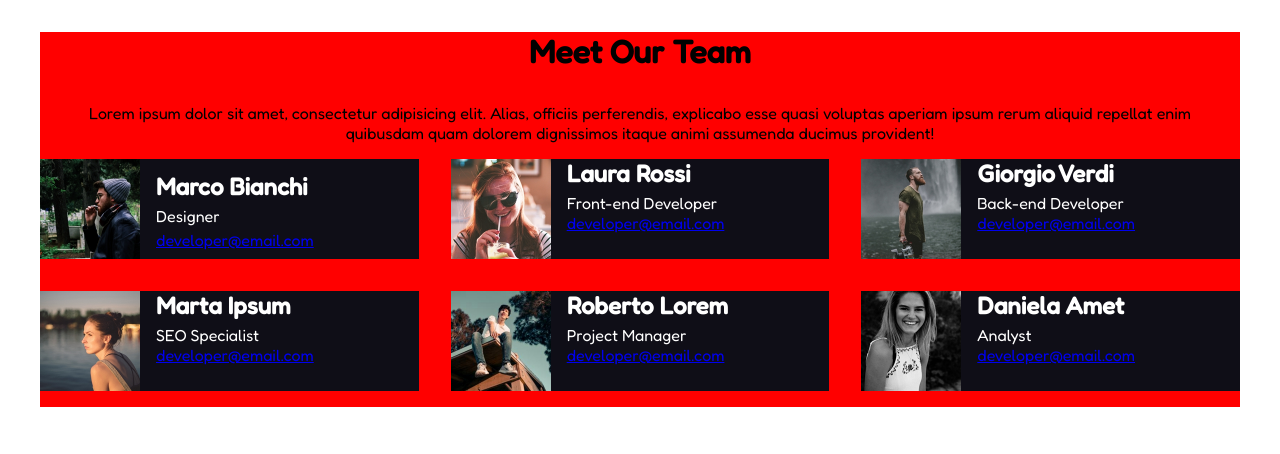
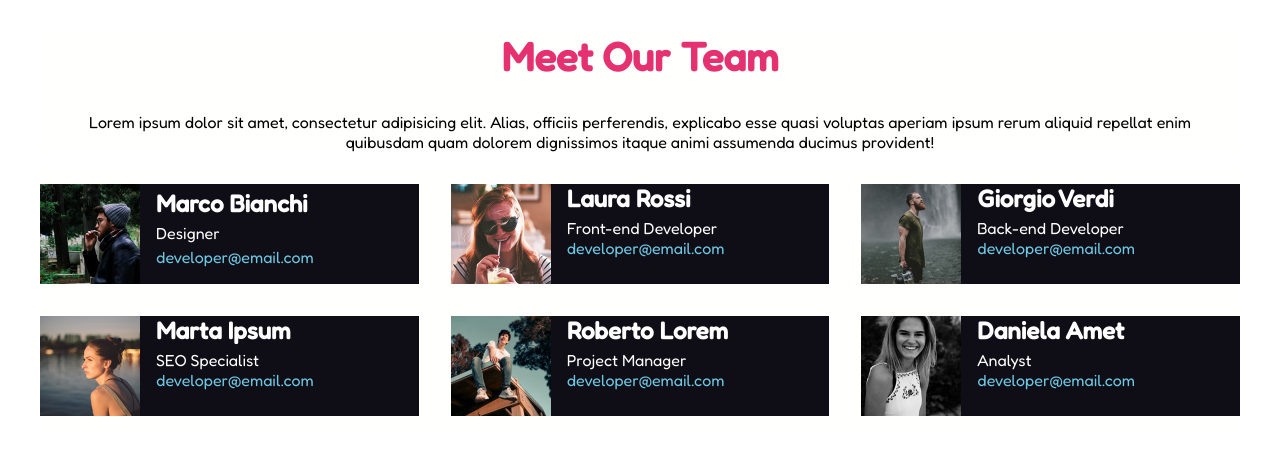
Before and after one commit to VincenzoTavassi/html-css-float-cards, a plain HTML site: page index.html in a window 1280 px wide. Drawn offline with Linux system fonts and the light colour scheme.

Commit message:
final commit

```diff
--- a/css/style.css
+++ b/css/style.css
@@ -11,7 +11,7 @@
 .container {
     margin: 0 auto;
     max-width: 1200px;
-    background-color: red;
+    background-color: #FFFFFE;
 }
 
 /* Clear Fix */
@@ -31,6 +31,9 @@ body {
 h1 {
     text-align: center;
     margin: 2rem;
+    color: #E53170;
+    font-size: 2.5rem;
+    font-weight: bold;
 }
 
 
@@ -70,11 +73,17 @@ h2 {
 }
 
 p {
-    margin: 1rem;
+    margin: 2rem;
     text-align: center;
+    font-size: 1rem;
 }
 
 .membro-team {
-    padding: 1rem;
+    padding: 0.5rem;
     line-height: 1.5rem;
 }
+
+a[href^="mailto"] {
+    text-decoration: none;
+    color: #6FC8E3;
+}
```
